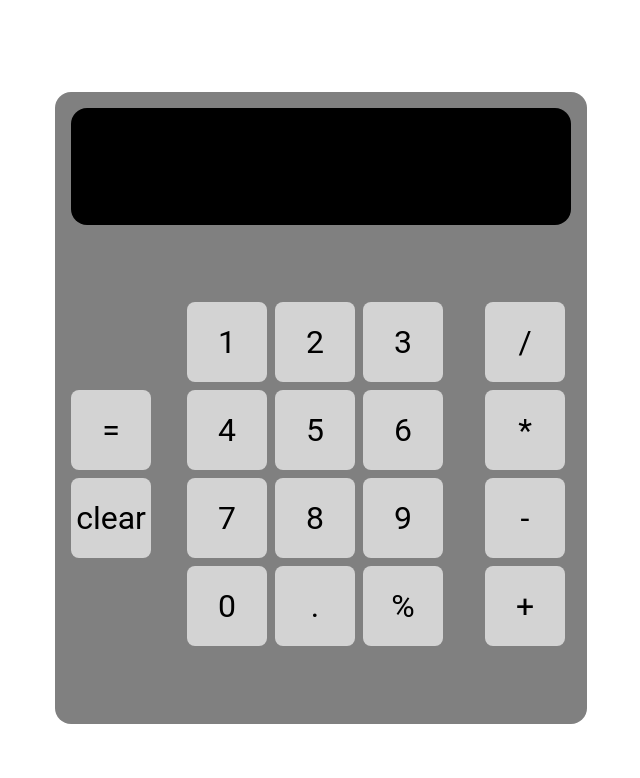
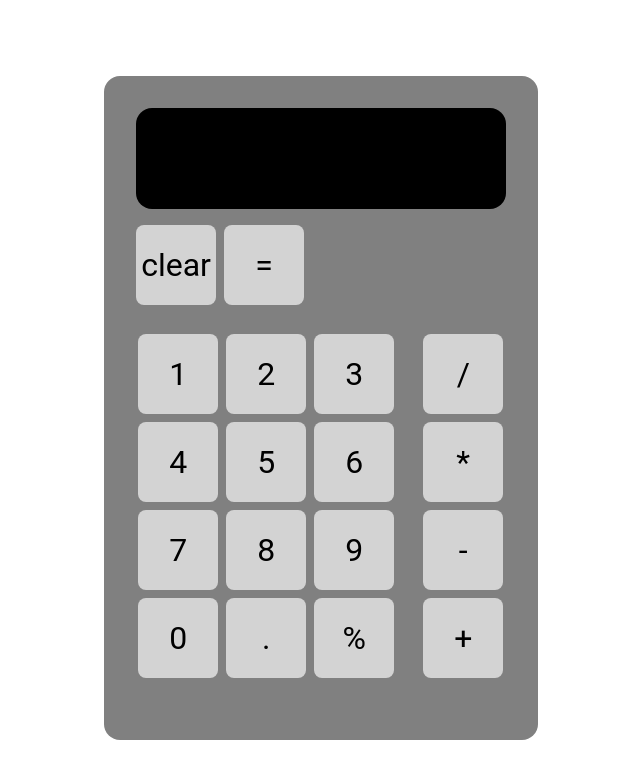
Before and after one commit to vinicius-s-chaves/calculator, a plain HTML site: page index.html in a window 1280 px wide. Shown: the whole page, without its empty margins (319-959 px from the left). Drawn offline with Linux system fonts and the light colour scheme.

Commit message:
Finished buttons organization. Now it looks like a standard calculator

```diff
--- a/index.html
+++ b/index.html
@@ -10,11 +10,11 @@
 <body>
     <div id="container">
         <div class="display"></div>
+        <div class="special-operators">
+            <div class="button clear">clear</div>
+            <div class="button equal">=</div>
+        </div>
         <div class="keyboard">
-            <div class="special-operators">
-                <div class="button equal">=</div>
-                <div class="button clear">clear</div>
-            </div>
             <div class="numbers">
                 <div class="button number">1</div>
                 <div class="button number">2</div>
--- a/style.css
+++ b/style.css
@@ -10,12 +10,11 @@ body {
 #container {
     background-color: gray;
     border-radius: 16px;
-    padding: 16px;
-    width: 500px;
+    padding: 32px;
+    width: 370px;
     height: 600px;
     display: flex;
     flex-direction: column;
-    align-items: center;
 }
 
 .display {
@@ -31,16 +30,28 @@ body {
 
 .keyboard {
     height: 100vh;
+    padding: 0;
+    margin: 0;
     display: flex;
-    flex-grow: 1;
+    justify-content: center;
+    align-items: center;
     gap: 24px;
 }
 
-.numbers, .operators, .special-operators {
+.numbers, .operators {
+    padding: 0;
+    margin: 0;
+    height: fit-content;
     display: flex;
     flex-wrap: wrap;
     justify-content: center;
     align-content: center;
+    gap: 8px;
+}
+
+.special-operators {
+    display: flex;
+    justify-content: baseline;
     gap: 8px;
 }
 
```
